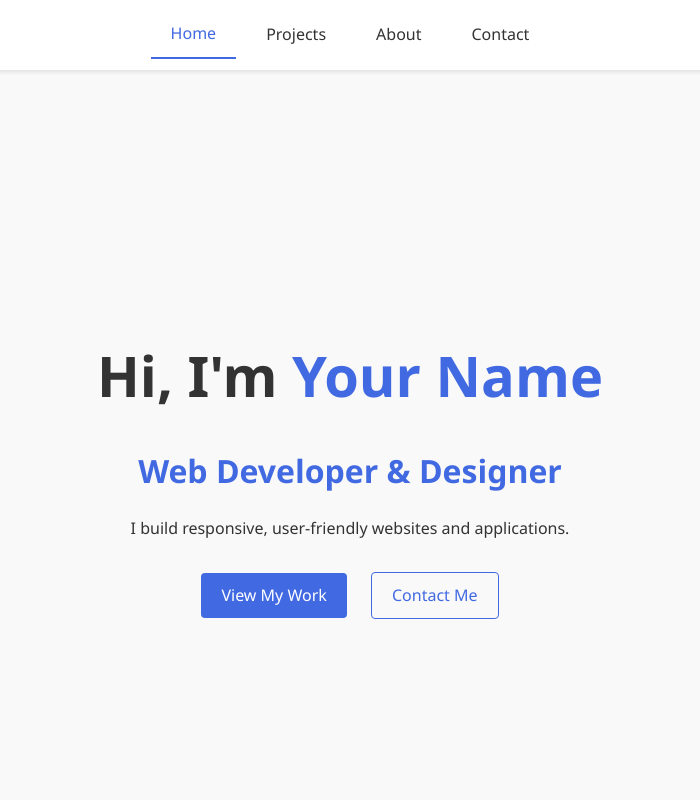
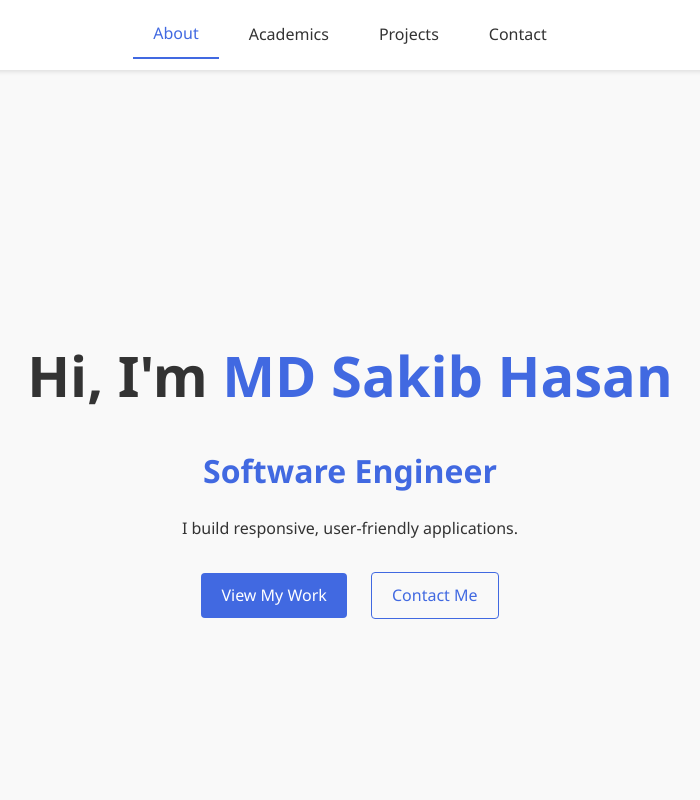
Before and after one commit to SakibHasanMD/MDSakibHasan.github.io, a plain HTML site: page index.html in a window 1280 px wide. Shown: the top 800 px of the page, without its empty margins (290-990 px from the left). Drawn offline with Linux system fonts and the light colour scheme.

Commit message:
index basic changes

```diff
--- a/index.html
+++ b/index.html
@@ -1,17 +1,19 @@
 <!DOCTYPE html>
 <html lang="en">
+
 <head>
   <meta charset="UTF-8">
   <meta name="viewport" content="width=device-width, initial-scale=1.0">
-  <title>Your Name - Portfolio</title>
+  <title>MD Sakib Hasan - Portfolio</title>
   <link rel="stylesheet" href="css/styles.css">
 </head>
+
 <body>
   <header>
     <nav>
-      <a href="index.html" class="active">Home</a>
+      <a href="index.html" class="active">About</a>
+      <a href="academics.html">Academics</a>
       <a href="projects.html">Projects</a>
-      <a href="about.html">About</a>
       <a href="contact.html">Contact</a>
     </nav>
   </header>
@@ -19,9 +21,9 @@
   <main class="home-content">
     <section class="hero">
       <div class="hero-content">
-        <h1>Hi, I'm <span class="highlight">Your Name</span></h1>
-        <h2>Web Developer & Designer</h2>
-        <p>I build responsive, user-friendly websites and applications.</p>
+        <h1>Hi, I'm <span class="highlight">MD Sakib Hasan</span></h1>
+        <h2>Software Engineer</h2>
+        <p>I build responsive, user-friendly applications.</p>
         <div class="cta-buttons">
           <a href="projects.html" class="btn primary">View My Work</a>
           <a href="contact.html" class="btn secondary">Contact Me</a>
@@ -38,4 +40,5 @@
     </div>
   </footer>
 </body>
+
 </html>
```
